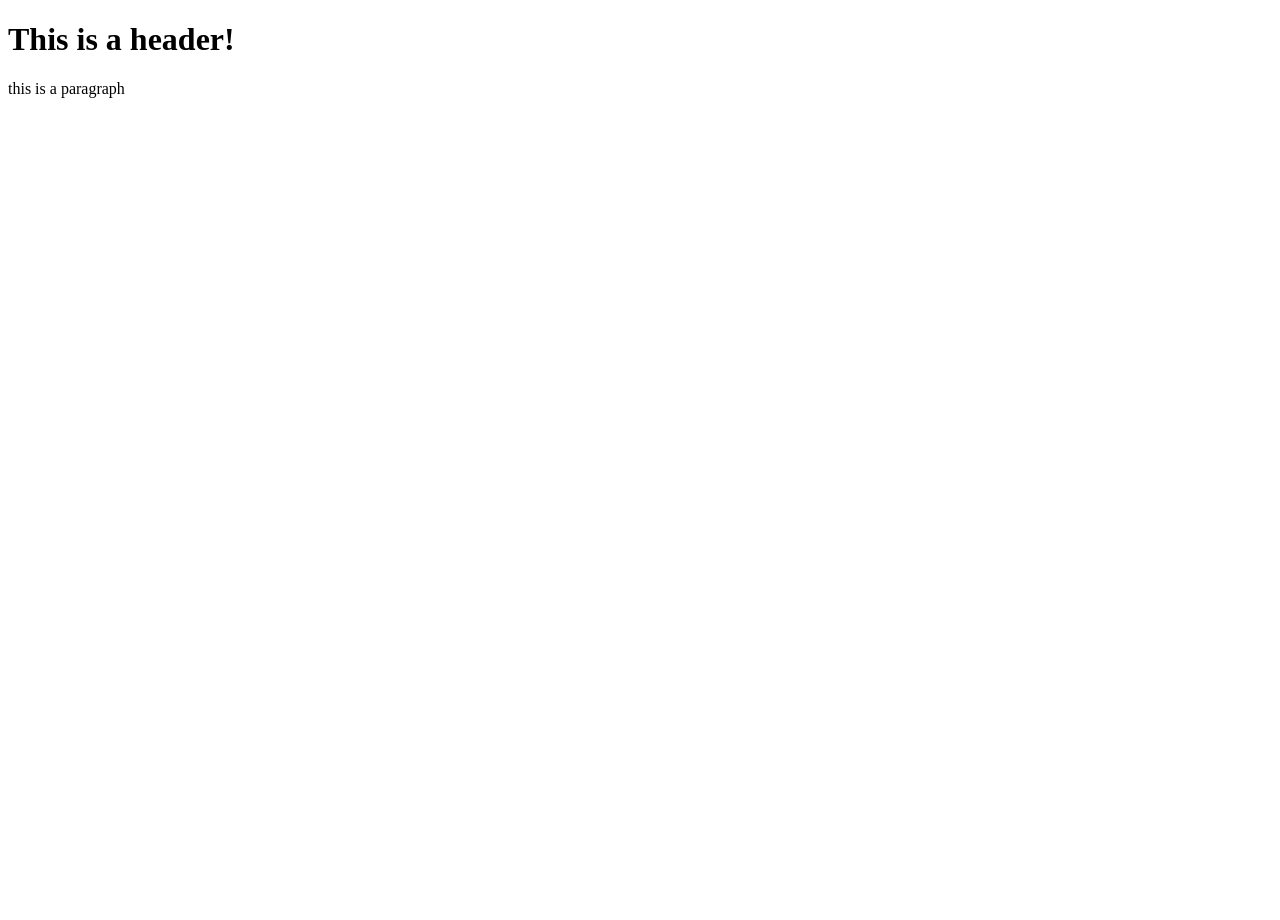
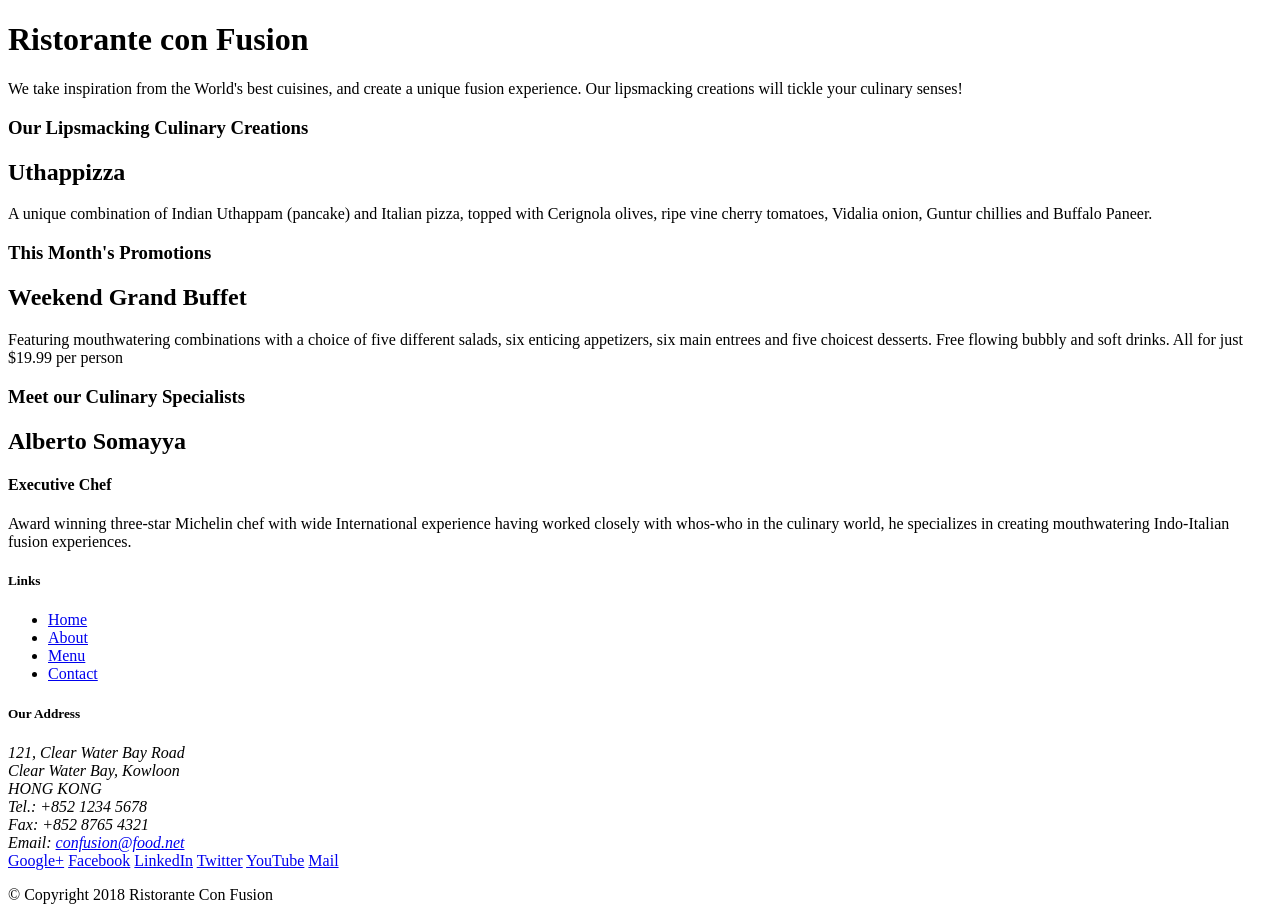
Before and after one commit to renmaoting/bootstrap, a website: page index.html in a window 1280 px wide. Before the commit the page ends 800 px from the top, so only its background shows below. Drawn offline with Linux system fonts and the light colour scheme.

Commit message:
init repo

```diff
--- a/index.html
+++ b/index.html
@@ -1,8 +1,100 @@
 <!DOCTYPE html>
-<html>
-    <head></head>
-    <body>
-        <h1>This is a header!</h1>
-        <p>this is a paragraph</p>
-    </body>
+<html lang="en">
+
+<head>
+    <title>Ristorante Con Fusion</title>
+</head>
+
+<body>
+
+    <header>
+        <div>
+            <div>
+                <div>
+                    <h1>Ristorante con Fusion</h1>
+                    <p>We take inspiration from the World's best cuisines, and create a unique fusion experience. Our lipsmacking creations will tickle your culinary senses!</p>
+                </div>
+                <div>
+                </div>
+            </div>
+        </div>
+    </header>
+
+    <div>
+        <div>
+            <div>
+                <h3>Our Lipsmacking Culinary Creations</h3>
+            </div>
+            <div>
+                <h2>Uthappizza</h2>
+                <p>A unique combination of Indian Uthappam (pancake) and Italian pizza, topped with Cerignola olives, ripe vine cherry tomatoes, Vidalia onion, Guntur chillies and Buffalo Paneer.</p>
+            </div>
+        </div>
+
+
+        <div>
+            <div>
+                <h3>This Month's Promotions</h3>
+            </div>
+            <div>
+                <h2>Weekend Grand Buffet</h2>
+                <p>Featuring mouthwatering combinations with a choice of five different salads, six enticing appetizers, six main entrees and five choicest desserts. Free flowing bubbly and soft drinks. All for just $19.99 per person </p>
+            </div>
+        </div>
+
+        <div>
+            <div>
+                <h3>Meet our Culinary Specialists</h3>
+            </div>
+            <div>
+                <h2>Alberto Somayya</h2>
+                <h4>Executive Chef</h4>
+                <p>Award winning three-star Michelin chef with wide International experience having worked closely with whos-who in the culinary world, he specializes in creating mouthwatering Indo-Italian fusion experiences. </p>
+            </div>
+        </div>
+    </div>
+
+    <footer>
+        <div>
+            <div>
+                <div>
+                    <h5>Links</h5>
+                    <ul>
+                        <li><a href="#">Home</a></li>
+                        <li><a href="#">About</a></li>
+                        <li><a href="#">Menu</a></li>
+                        <li><a href="#">Contact</a></li>
+                    </ul>
+                </div>
+                <div>
+                    <h5>Our Address</h5>
+                    <address>
+		              121, Clear Water Bay Road<br>
+		              Clear Water Bay, Kowloon<br>
+		              HONG KONG<br>
+		              Tel.: +852 1234 5678<br>
+		              Fax: +852 8765 4321<br>
+		              Email: <a href="mailto:confusion@food.net">confusion@food.net</a>
+		           </address>
+                </div>
+                <div>
+                    <div>
+                        <a href="http://google.com/+">Google+</a>
+                        <a href="http://www.facebook.com/profile.php?id=">Facebook</a>
+                        <a href="http://www.linkedin.com/in/">LinkedIn</a>
+                        <a href="http://twitter.com/">Twitter</a>
+                        <a href="http://youtube.com/">YouTube</a>
+                        <a href="mailto:">Mail</a>
+                    </div>
+                </div>
+           </div>
+           <div>
+                <div>
+                    <p>© Copyright 2018 Ristorante Con Fusion</p>
+                </div>
+           </div>
+        </div>
+    </footer>
+
+</body>
 </html>
```
Also changed, not shown: package.json (+2 -6 lines), 2 other files.
